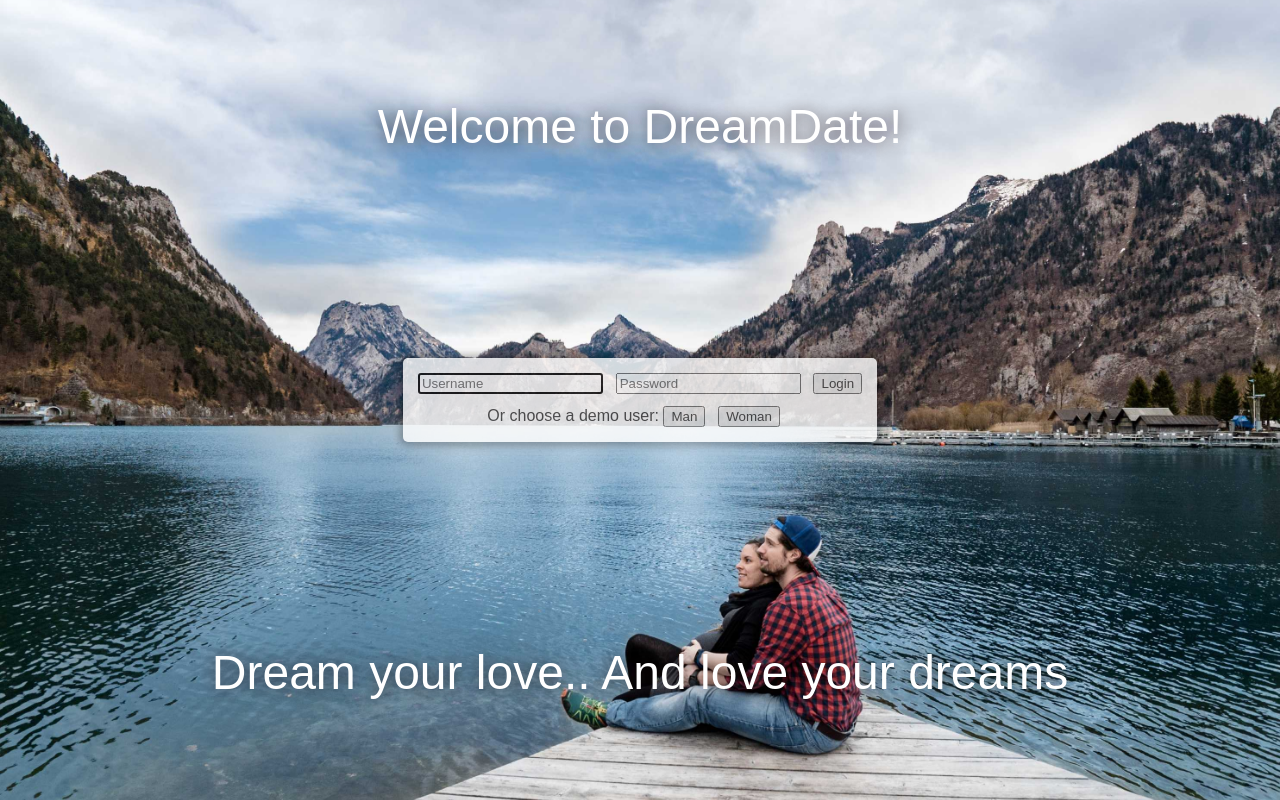
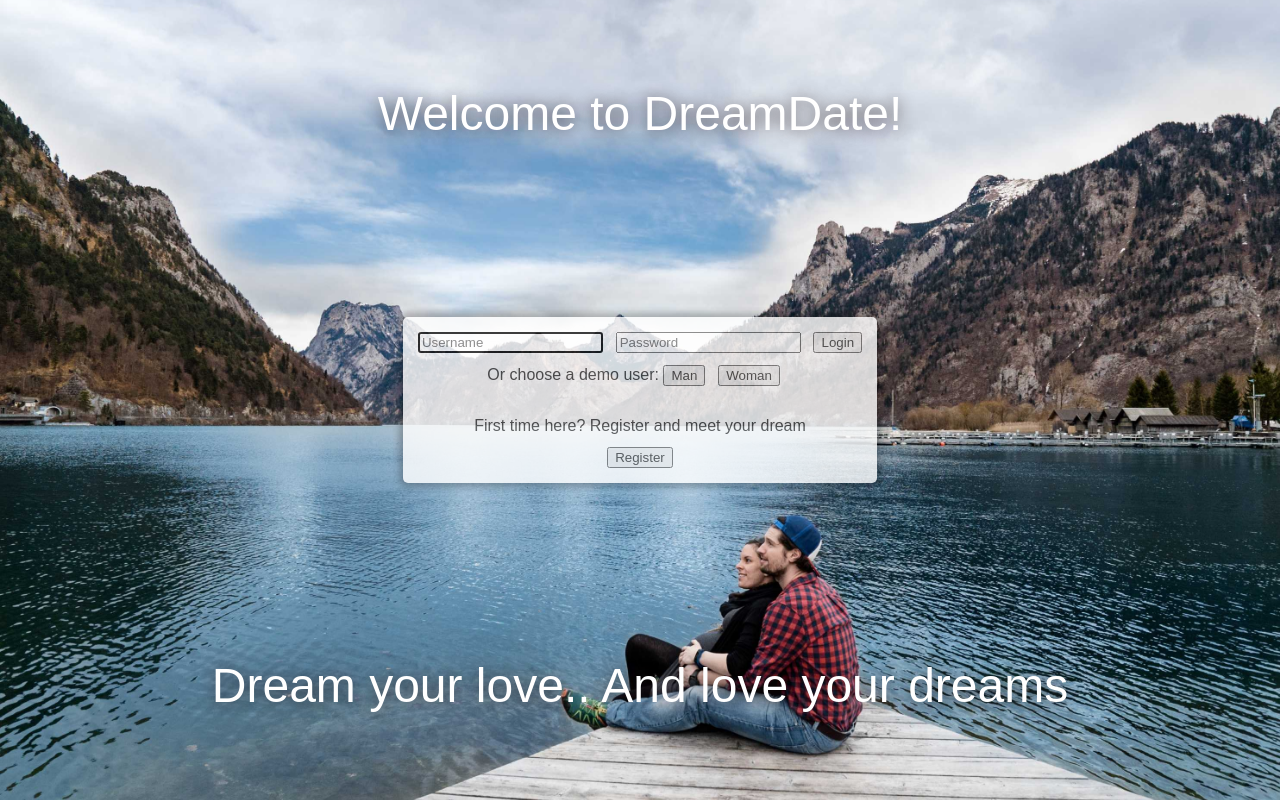
Before and after one commit to ofirtop/DreamDate, a Vue app in the folder frontend/: page /#/ in a window 1280 px wide. Built offline with nearby package versions, Linux system fonts and the light colour scheme; no server answers; a web font is replaced by a local one.

Commit message:
signup Client side

```diff
--- a/frontend/src/App.vue
+++ b/frontend/src/App.vue
@@ -1,7 +1,7 @@
 <template>
   <div id="app">
     <app-header :loggedInUser="loggedInUser" @logout="logout"/>
-    <login v-if="!loggedInUser" :isError="loginFailed" @login="login"/>
+    <login v-if="!loggedInUser" :isError="loginFailed" @login="login" @signup="signup"/>
 
     <router-view/>
 
@@ -48,7 +48,8 @@ export default {
       memberWhoLikeMe: null,
       memberForMatch: null,
       loginFailed: false,
-      showLogin: false
+      showLogin: false,
+      signupFailed: false
     };
   },
   computed: {
@@ -99,6 +100,17 @@ export default {
       } catch {
         this.loginFailed = true;
       }
+    },
+    async signup(userCredentials) {
+      console.log('Signing up (HOME):', userCredentials);
+      this.signupFailed = false;
+      try {
+        let loggedInUser = await this.$store.dispatch({type: "signupUser",userCredentials});
+        utilService.saveToStorage("loggedInUser", loggedInUser);
+      } catch {
+        this.signupFailed = true;
+      }
+
     },
     logout() {
       localStorage.removeItem('loggedInUser');
--- a/frontend/src/components/Login.vue
+++ b/frontend/src/components/Login.vue
@@ -4,7 +4,7 @@
       <h1>Welcome to DreamDate!</h1>
       </div>
     <div class="login-demo">
-      <div class="flex space-between">
+      <div class="flex space-between"  v-if="!isNewUser">
         <form @submit.prevent="$emit('login', userCredentials)">
           <input v-model="userCredentials.name" placeholder="Username" class="mr-1" autofocus>
           <input v-model="userCredentials.pass" placeholder="Password" class="mr-1">
@@ -12,12 +12,24 @@
         </form>
       </div>
 
-      <div class="mt-1">
+      <div class="mt-1"  v-if="!isNewUser">
         Or choose a demo user:
         <button @click="loginDemoMale('male')" class="mr-1">Man</button>
         <button @click="loginDemoFemale('female')" class="mr-1">Woman</button>
       </div>
       <div v-if="isError" class="text-danger mt-1">Wrong username or password</div>
+      <br>
+      <br>
+      <h3 class="mb-1"  v-if="!isNewUser">First time here? Register and meet your dream</h3>
+      <button @click="isNewUser = true" v-if="!isNewUser">Register</button>
+      <div class="signup mb-1 flex" v-if="isNewUser">
+        <h4 class="mb-1">Choose your username and password</h4>
+        <form @submit.prevent="signup">
+          <input v-model="userCredentials.name" placeholder="Username" class="mr-1" autofocus>
+          <input v-model="userCredentials.pass" placeholder="Password" class="mr-1">
+          <button>Signup</button>
+        </form>
+      </div>
     </div>
     <div class="welcome-msg">
       <h2>Dream your love.. And love your dreams</h2>
@@ -34,7 +46,8 @@ export default {
       userCredentials: {
         name: "",
         pass: ""
-      }
+      },
+      isNewUser: false
     };
   },
   methods: {
@@ -47,8 +60,11 @@ export default {
       this.userCredentials.name = "Ofir";
       this.userCredentials.pass = "123";
       this.$emit('login', this.userCredentials);
+    },
+    signup(){
+      this.$emit('signup', this.userCredentials);
+      this.isNewUser = false;
     }
-
   }
 };
 </script>
@@ -82,4 +98,9 @@ export default {
   text-shadow: 0px 1px 15px rgba(36,19,19,0.67);
   font-size: 3em;
 }
+.signup {
+  flex-direction: column;
+  height: 100%;
+}
+
 </style>
--- a/frontend/src/services/user.service.js
+++ b/frontend/src/services/user.service.js
@@ -6,6 +6,7 @@ export default {
     login,
     logout,
     updateUser,
+    signup,
     // addNewUser
 };
 
@@ -39,7 +40,18 @@ async function updateUser(user) {
     return await axios.put(`${BASE_URL}/user/${user._id}`, user)
             .then(res => res.data)
 }
-
+async function signup(userCredentials) {
+    console.log('signing in (ServiceClient)', userCredentials);
+    // try {
+    //     let res = await axios.post(`${BASE_URL}/user/signup`, userCredentials)
+    //     let loggedInUser = res.data;
+    //     SOCKET.emit('login', loggedInUser._id);
+    //     return Promise.resolve(loggedInUser);
+    // } catch{
+    //     console.log('signup failed');
+    //     return Promise.reject();
+    // }
+}
 //FOR NEW USER - AFTER SIGNUP IS READY TO USE
 // async function addNewUser(user) {
 //     return axios.post(`${BASE_URL}/user`, user)
--- a/frontend/src/store.js
+++ b/frontend/src/store.js
@@ -157,6 +157,16 @@ export default new Vuex.Store({
       commit({ type: 'setLoggedInUser', user: null });
       console.log('logged out');
     },
+    async signupUser({ commit }, { userCredentials }) {
+      try {
+        let loggedInUser = await userService.signup(userCredentials);
+        commit({ type: 'setLoggedInUser', user: loggedInUser });
+        console.log('logged in:', loggedInUser._id);
+        return Promise.resolve(loggedInUser);
+      } catch{
+        return Promise.reject();
+      }
+    },
     loadMatches(context) {
       return memberService.queryMatch()
         .then(members => {
```
